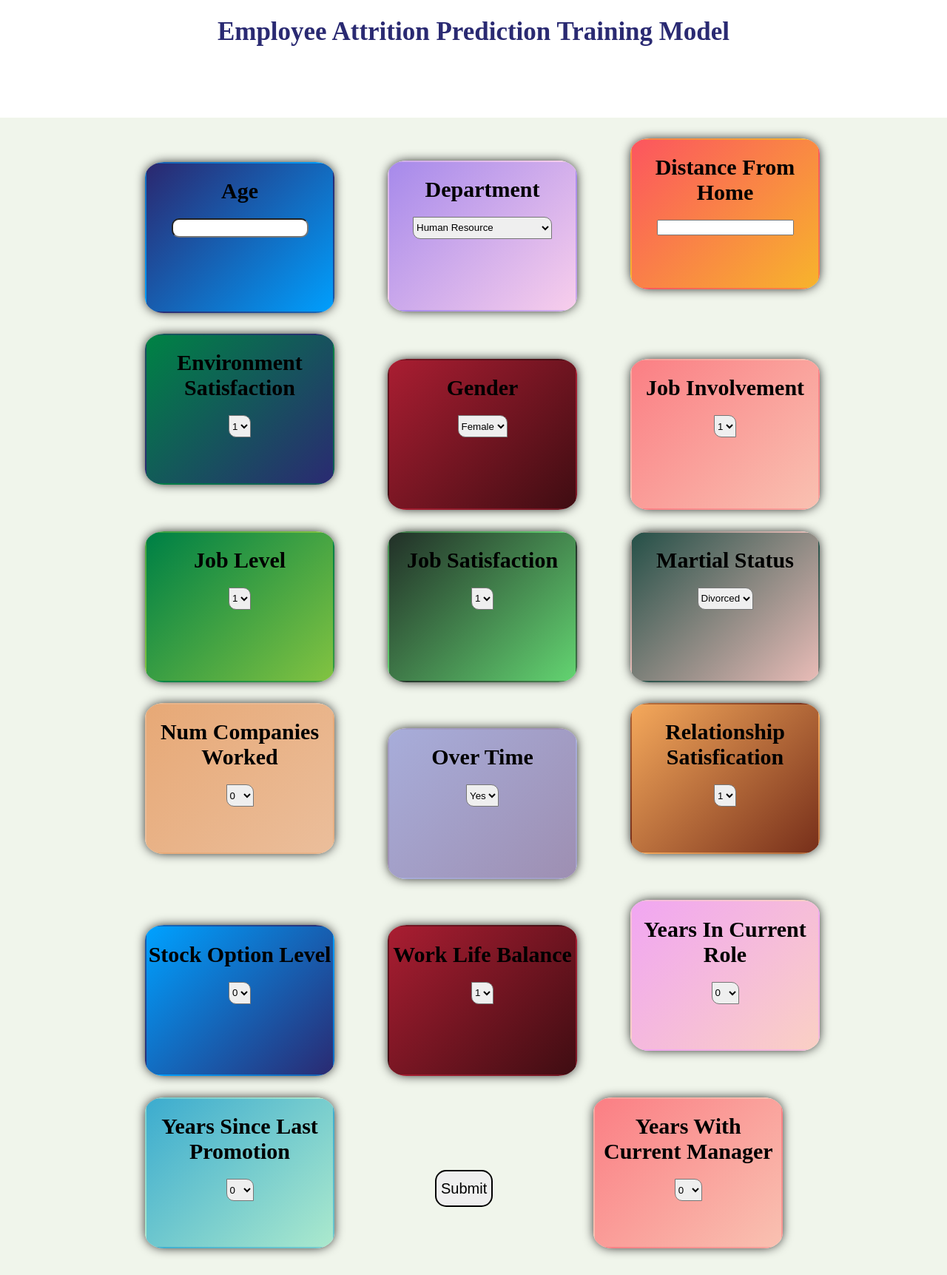
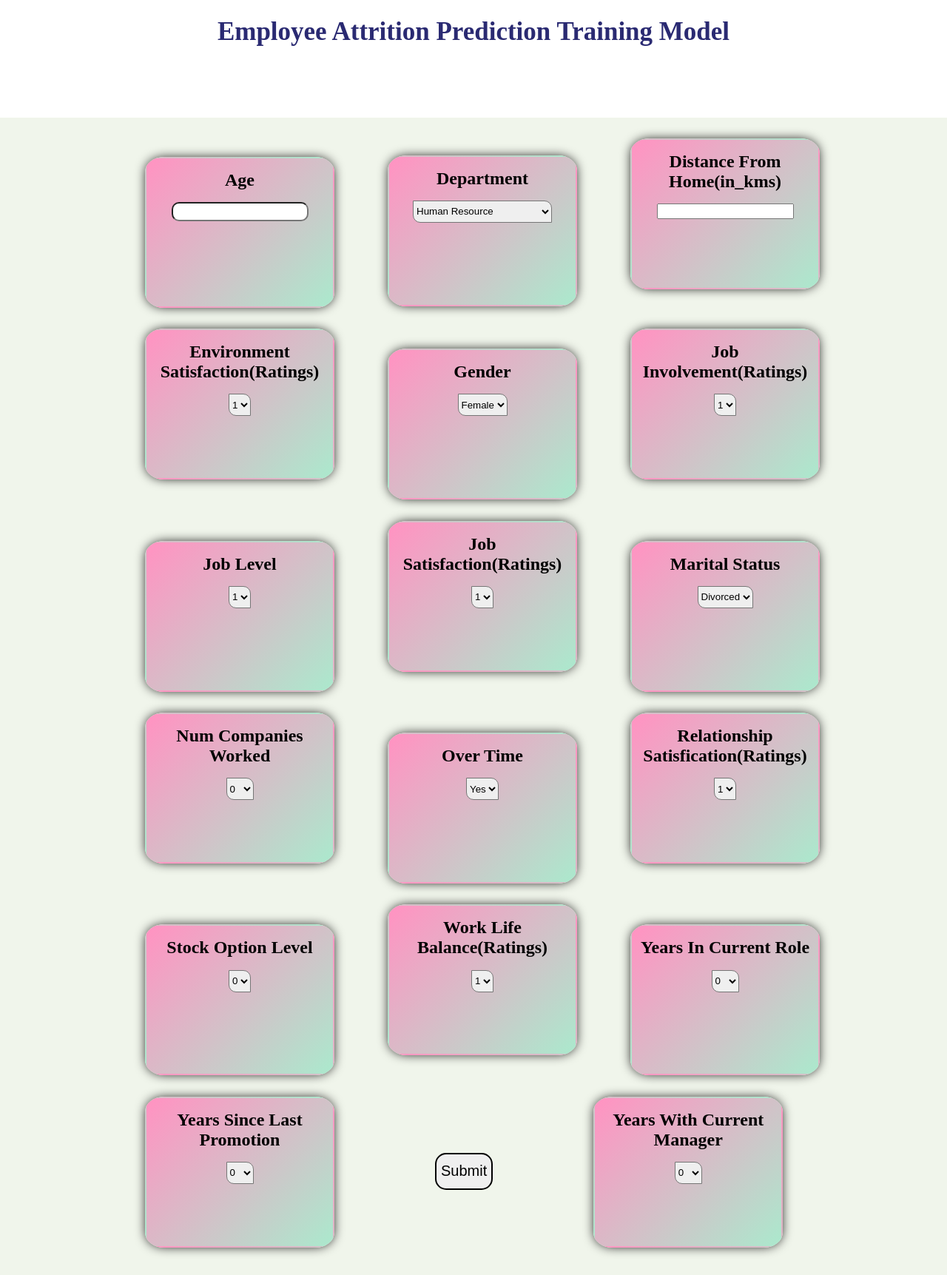
Before and after one commit to Lovely-Sharma/Employee_Attrition_Prediction, a Flask app: page / in a window 1280 px wide. Shown: the whole page at 74% size. After the commit the page ends 1696 px from the top, so only its background shows below. Run offline with Flask 2, Linux system fonts and the light colour scheme; parts of the project's set-up code (start-up, migrations or seed data) failed here and were passed over.

Commit message:
Update index.html

```diff
--- a/templates/index.html
+++ b/templates/index.html
@@ -35,9 +35,9 @@
 
 		<div style="text-align:center;margin:0px auto;display: inline-block;background-color: transparent;width: 20%;">
 			<div style="background-color: transparent;"></div>
-			<div style="border:2px solid transparent;margin-top: -10%;;border-radius: 10%;box-shadow: 0px 0px 15px -2px;background: linear-gradient(135deg, #2A2A72 7px, #009FFD 100%);height: 200px">
+			<div style="border:2px solid transparent;margin-top: -10%;;border-radius: 10%;box-shadow: 0px 0px 15px -2px;background: linear-gradient(135deg, #ff94c2 7px, #ABE9CD 100%);height: 200px">
 
-  		<label style="font-size: 15px;"><h1>Age</h1></label>
+  		<label style="font-size: 12px;"><h1>Age</h1></label>
   		  <input type="number" name="Age" value="" style="height: 20px;border-radius: 10px">
   		</div>
 
@@ -47,9 +47,9 @@
 
 		<div style="text-align:center;margin:0px auto;display: inline-block;background-color: transparent;width: 20%;">
 			<div style="background-color: transparent;"></div>
-			<div style="border:2px solid transparent;margin-top: -10%;;border-radius: 10%;box-shadow: 0px 0px 15px -2px;background: linear-gradient(135deg, #A88BEB 7px, #F8CEEC 100%);height: 200px">
+			<div style="border:2px solid transparent;margin-top: -10%;;border-radius: 10%;box-shadow: 0px 0px 15px -2px;background: linear-gradient(135deg, #ff94c2 7px, #ABE9CD 100%);height: 200px">
 
-  				<label style="font-size: 15px;"><h1>Department</h1></label>
+  				<label style="font-size: 12px;"><h1>Department</h1></label>
   				<select name="Department" style="display: inline-block;height: 30px;border-top-right-radius: 10px;border-bottom-left-radius: 10px">
   					    <option value="0">Human Resource</option>
     <option value="1">Research and Development</option>
@@ -63,9 +63,9 @@
 
   		<div style="text-align:center;margin:0px auto;display: inline-block;background-color: transparent;width: 20%;">
 			<div style="background-color: transparent;"></div>
-			<div style="border:2px solid transparent;margin-top: -10%;;border-radius: 10%;box-shadow: 0px 0px 15px -2px;background: linear-gradient(135deg, #FC575E 7px, #F7B42C 100%);height: 200px">
+			<div style="border:2px solid transparent;margin-top: -10%;;border-radius: 10%;box-shadow: 0px 0px 15px -2px;background: linear-gradient(135deg, #ff94c2 7px, #ABE9CD 100%);height: 200px">
 
-  				<label style="font-size: 15px;"><h1>Distance From Home</h1></label>
+  				<label style="font-size: 12px;"><h1>Distance From Home(in_kms)</h1></label>
   				<input type="number" name="DistanceFromHome" value="">
 
   			</div>
@@ -75,9 +75,9 @@
 
 		<div style="text-align:center;margin:0px auto;display: inline-block;background-color: transparent;width: 20%;">
 			<div style="background-color: transparent;"></div>
-			<div style="border:2px solid transparent;margin-top: -10%;;border-radius: 10%;box-shadow: 0px 0px 15px -2px;background: linear-gradient(135deg, #008145 7px, #2A2A72 100%);height: 200px">
+			<div style="border:2px solid transparent;margin-top: -10%;;border-radius: 10%;box-shadow: 0px 0px 15px -2px;background: linear-gradient(135deg, #ff94c2 7px, #ABE9CD 100%);height: 200px">
 
-  		<label style="font-size: 15px;"><h1>Environment Satisfaction</h1></label>
+  		<label style="font-size: 12px;"><h1>Environment Satisfaction(Ratings)</h1></label>
   		<select name="EnvironmentSatisfaction" style="display: inline-block;height: 30px;border-top-right-radius: 10px;border-bottom-left-radius: 10px">
   		  <option value="1">1</option>
     <option value="2">2</option>
@@ -92,9 +92,9 @@
 
 		<div style="text-align:center;margin:0px auto;display: inline-block;background-color: transparent;width: 20%;">
 			<div style="background-color: transparent;"></div>
-			<div style="border:2px solid transparent;margin-top: -10%;;border-radius: 10%;box-shadow: 0px 0px 15px -2px;background: linear-gradient(135deg, #A71D31 7px, #3F0D12 100%);height: 200px">
+			<div style="border:2px solid transparent;margin-top: -10%;;border-radius: 10%;box-shadow: 0px 0px 15px -2px;background: linear-gradient(135deg, #ff94c2 7px, #ABE9CD 100%);height: 200px">
 
-  				<label style="font-size: 15px;"><h1>Gender</h1></label>
+  				<label style="font-size: 12px;"><h1>Gender</h1></label>
   				<select name="Gender" style="display: inline-block;height: 30px;border-top-right-radius: 10px;border-bottom-left-radius: 10px">
   				<option value="0">Female</option>
     <option value="1">Male</option>
@@ -106,9 +106,9 @@
 
   		<div style="text-align:center;margin:0px auto;display: inline-block;background-color: transparent;width: 20%;">
 			<div style="background-color: transparent;"></div>
-			<div style="border:2px solid transparent;margin-top: -10%;;border-radius: 10%;box-shadow: 0px 0px 15px -2px;background: linear-gradient(135deg, #FB8085 7px, #F9C1B1 100%);height: 200px">
+			<div style="border:2px solid transparent;margin-top: -10%;;border-radius: 10%;box-shadow: 0px 0px 15px -2px;background: linear-gradient(135deg, #ff94c2 7px, #ABE9CD 100%);height: 200px">
 
-  				<label style="font-size: 15px;"><h1>Job Involvement</h1></label>
+  				<label style="font-size: 12px;"><h1>Job Involvement(Ratings)</h1></label>
   				<select name="JobInvolvement" style="display: inline-block;height: 30px;border-top-right-radius: 10px;border-bottom-left-radius: 10px">
   					  <option value="1">1</option>
     <option value="2">2</option>
@@ -125,9 +125,9 @@
 
 		<div style="text-align:center;margin:0px auto;display: inline-block;background-color: transparent;width: 20%;">
 			<div style="background-color: transparent;"></div>
-			<div style="border:2px solid transparent;margin-top: -10%;;border-radius: 10%;box-shadow: 0px 0px 15px -2px;background: linear-gradient(135deg, #008145 7px, #82C341 100%);height: 200px">
+			<div style="border:2px solid transparent;margin-top: -10%;;border-radius: 10%;box-shadow: 0px 0px 15px -2px;background: linear-gradient(135deg, #ff94c2 7px, #ABE9CD 100%);height: 200px">
 
-  		<label style="font-size: 15px;"><h1>Job Level</h1></label>
+  		<label style="font-size: 12px;"><h1>Job Level</h1></label>
   		<select name="JobLevel" style="display: inline-block;height: 30px;border-top-right-radius: 10px;border-bottom-left-radius: 10px">
   		<option value="1">1</option>
     <option value="2">2</option>
@@ -142,9 +142,9 @@
 
 		<div style="text-align:center;margin:0px auto;display: inline-block;background-color: transparent;width: 20%;">
 			<div style="background-color: transparent;"></div>
-			<div style="border:2px solid transparent;margin-top: -10%;;border-radius: 10%;box-shadow: 0px 0px 15px -2px;background: linear-gradient(135deg, #233329 7px, #63D471 100%);height: 200px">
+			<div style="border:2px solid transparent;margin-top: -10%;;border-radius: 10%;box-shadow: 0px 0px 15px -2px;background: linear-gradient(135deg, #ff94c2 7px, #ABE9CD 100%);height: 200px">
 
-  				<label style="font-size: 15px;"><h1>Job Satisfaction</h1></label>
+  				<label style="font-size: 12px;"><h1>Job Satisfaction(Ratings)</h1></label>
   				<select name="JobSatisfaction" style="display: inline-block;height: 30px;border-top-right-radius: 10px;border-bottom-left-radius: 10px">
   					<option value="1">1</option>
     <option value="2">2</option>
@@ -158,9 +158,9 @@
 
   		<div style="text-align:center;margin:0px auto;display: inline-block;background-color: transparent;width: 20%;">
 			<div style="background-color: transparent;"></div>
-			<div style="border:2px solid transparent;margin-top: -10%;;border-radius: 10%;box-shadow: 0px 0px 15px -2px;background: linear-gradient(135deg, #29524A 7px, #E9BCB7 100%);height: 200px">
+			<div style="border:2px solid transparent;margin-top: -10%;;border-radius: 10%;box-shadow: 0px 0px 15px -2px;background: linear-gradient(135deg, #ff94c2 7px, #ABE9CD 100%);height: 200px">
 
-  				<label style="font-size: 15px;"><h1>Martial Status</h1></label>
+  				<label style="font-size: 12px;"><h1>Marital Status</h1></label>
   				<select name="MartialStatus" style="display: inline-block;height: 30px;border-top-right-radius: 10px;border-bottom-left-radius: 10px">
   					 <option value="0">Divorced</option>
     <option value="1">Married</option>
@@ -175,9 +175,9 @@
 
 		<div style="text-align:center;margin:0px auto;display: inline-block;background-color: transparent;width: 20%;">
 			<div style="background-color: transparent;"></div>
-			<div style="border:2px solid transparent;margin-top: -10%;;border-radius: 10%;box-shadow: 0px 0px 15px -2px;background: linear-gradient(135deg, #E7A977 7px, #EBBE9B 100%);height: 200px">
+			<div style="border:2px solid transparent;margin-top: -10%;;border-radius: 10%;box-shadow: 0px 0px 15px -2px;background: linear-gradient(135deg, #ff94c2 7px, #ABE9CD 100%);height: 200px">
 
-  		<label  style="font-size: 15px;"><h1>Num Companies Worked</h1></label>
+  		<label  style="font-size: 12px;"><h1>Num Companies Worked</h1></label>
   		<select name="NumCompaniesWorked" style="display: inline-block;height: 30px;border-top-right-radius: 10px;border-bottom-left-radius: 10px">
   		<option value="0">0</option>
     <option value="1">1</option>
@@ -204,9 +204,9 @@
 
 		<div style="text-align:center;margin:0px auto;display: inline-block;background-color: transparent;width: 20%;">
 			<div style="background-color: transparent;"></div>
-			<div style="border:2px solid transparent;margin-top: -10%;;border-radius: 10%;box-shadow: 0px 0px 15px -2px;background: linear-gradient(135deg, #A7ACD9 7px, #9E8FB2 100%);height: 200px">
+			<div style="border:2px solid transparent;margin-top: -10%;;border-radius: 10%;box-shadow: 0px 0px 15px -2px;background: linear-gradient(135deg, #ff94c2 7px, #ABE9CD 100%);height: 200px">
 
-  				<label style="font-size: 15px;"><h1>Over Time</h1></label>
+  				<label style="font-size: 12px;"><h1>Over Time</h1></label>
   				<select name="OverTime" style="display: inline-block;height: 30px;border-top-right-radius: 10px;border-bottom-left-radius: 10px">
   					 <option value="1">Yes</option>
     <option value="0">No</option>
@@ -218,9 +218,9 @@
 
   		<div style="text-align:center;margin:0px auto;display: inline-block;background-color: transparent;width: 20%;">
 			<div style="background-color: transparent;"></div>
-			<div style="border:2px solid transparent;margin-top: -10%;;border-radius: 10%;box-shadow: 0px 0px 15px -2px;background: linear-gradient(135deg, #F2A65A 7px, #772F1A 100%);height: 200px">
+			<div style="border:2px solid transparent;margin-top: -10%;;border-radius: 10%;box-shadow: 0px 0px 15px -2px;background: linear-gradient(135deg, #ff94c2 7px, #ABE9CD 100%);height: 200px">
 
-  				<label style="font-size: 15px;"><h1>Relationship Satisfication</h1></label>
+  				<label style="font-size: 12px;"><h1>Relationship Satisfication(Ratings)</h1></label>
   				<select name="RelationshipSatisfication" style="display: inline-block;height: 30px;border-top-right-radius: 10px;border-bottom-left-radius: 10px">
   					 <option value="1">1</option>
     <option value="2">2</option>
@@ -236,9 +236,9 @@
 
 		<div style="text-align:center;margin:0px auto;display: inline-block;background-color: transparent;width: 20%;">
 			<div style="background-color: transparent;"></div>
-			<div style="border:2px solid transparent;margin-top: -10%;;border-radius: 10%;box-shadow: 0px 0px 15px -2px;background: linear-gradient(135deg, #009FFD 7px, #2A2A72 100%);height: 200px">
+			<div style="border:2px solid transparent;margin-top: -10%;;border-radius: 10%;box-shadow: 0px 0px 15px -2px;background: linear-gradient(135deg,#ff94c2 7px, #ABE9CD 100%);height: 200px">
 
-  		<label style="font-size: 15px;"><h1>Stock Option Level</h1></label>
+  		<label style="font-size: 12px;"><h1>Stock Option Level</h1></label>
   		<select name="StockOptionLevel" style="display: inline-block;height: 30px;border-top-right-radius: 10px;border-bottom-left-radius: 10px">
   		 <option value="0">0</option>
     <option value="1">1</option>
@@ -254,9 +254,9 @@
 
 		<div style="text-align:center;margin:0px auto;display: inline-block;background-color: transparent;width: 20%;">
 			<div style="background-color: transparent;"></div>
-			<div style="border:2px solid transparent;margin-top: -10%;;border-radius: 10%;box-shadow: 0px 0px 15px -2px;background: linear-gradient(135deg, #A71D31 7px, #3F0D12 100%);height: 200px">
+			<div style="border:2px solid transparent;margin-top: -10%;;border-radius: 10%;box-shadow: 0px 0px 15px -2px;background: linear-gradient(135deg, #ff94c2 7px, #ABE9CD 100%);height: 200px">
 
-  				<label style="font-size: 15px;"><h1>Work Life Balance</h1></label>
+  				<label style="font-size: 12px;"><h1>Work Life Balance(Ratings)</h1></label>
   				<select name="WorkLifeBalance" style="display: inline-block;height: 30px;border-top-right-radius: 10px;border-bottom-left-radius: 10px">
   					 <option value="1">1</option>
     <option value="2">2</option>
@@ -270,9 +270,9 @@
 
   		<div style="text-align:center;margin:0px auto;display: inline-block;background-color: transparent;width: 20%;">
 			<div style="background-color: transparent;"></div>
-			<div style="border:2px solid transparent;margin-top: -10%;;border-radius: 10%;box-shadow: 0px 0px 15px -2px;background: linear-gradient(135deg, #F1A7F1 7px, #FAD0C4 100%);height: 200px">
+			<div style="border:2px solid transparent;margin-top: -10%;;border-radius: 10%;box-shadow: 0px 0px 15px -2px;background: linear-gradient(135deg, #ff94c2 7px, #ABE9CD 100%);height: 200px">
 
-  				<label style="font-size: 15px;"><h1>Years In Current Role</h1></label>
+  				<label style="font-size: 12px;"><h1>Years In Current Role</h1></label>
   				<select name="YearsInCurrentRole" style="display: inline-block;height: 30px;border-top-right-radius: 10px;border-bottom-left-radius: 10px">
   					<option value="0">0</option>
     <option value="1">1</option>
@@ -305,9 +305,9 @@
 
 		<div style="text-align:center;margin:0px auto;display: inline-block;background-color: transparent;width: 20%;">
 			<div style="background-color: transparent;"></div>
-			<div style="border:2px solid transparent;margin-top: -10%;;border-radius: 10%;box-shadow: 0px 0px 15px -2px;background: linear-gradient(135deg, #3EADCF 7px, #ABE9CD 100%);height: 200px">
+			<div style="border:2px solid transparent;margin-top: -10%;;border-radius: 10%;box-shadow: 0px 0px 15px -2px;background: linear-gradient(135deg, #ff94c2 7px, #ABE9CD 100%);height: 200px">
 
-  		<label style="font-size: 15px;"><h1>Years Since Last Promotion</h1></label>
+  		<label style="font-size: 12px;"><h1>Years Since Last Promotion</h1></label>
   		<select name="YearsSinceLastPromotion" style="display: inline-block;height: 30px;border-top-right-radius: 10px;border-bottom-left-radius: 10px">
   		<option value="0">0</option>
     <option value="1">1</option>
@@ -340,9 +340,9 @@
       <div style="margin:0px auto;display: inline-block;width: 10%"></div>
 		<div style="text-align:center;margin:0px auto;display: inline-block;background-color: transparent;width: 20%;">
 			<div style="background-color: transparent;"></div>
-			<div style="border:2px solid transparent;margin-top: -10%;;border-radius: 10%;box-shadow: 0px 0px 15px -2px;background: linear-gradient(135deg, #FB8085 7px, #F9C1B1 100%);height: 200px">
+			<div style="border:2px solid transparent;margin-top: -10%;;border-radius: 10%;box-shadow: 0px 0px 15px -2px;background: linear-gradient(135deg, #ff94c2  7px, #ABE9CD 100%);height: 200px">
 
-  				<label style="font-size: 15px;"><h1>Years With Current Manager</h1></label>
+  				<label style="font-size: 12px;"><h1>Years With Current Manager</h1></label>
   				<select name="YearsWithCurrentManager" style="display: inline-block;height: 30px;border-top-right-radius: 10px;border-bottom-left-radius: 10px">
   					  <option value="0">0</option>
     <option value="1">1</option>
```
